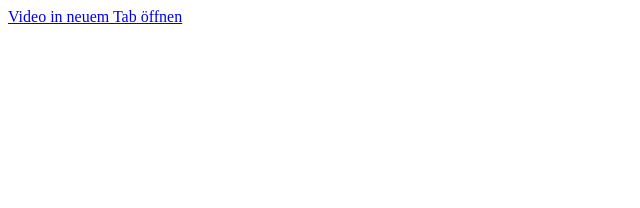
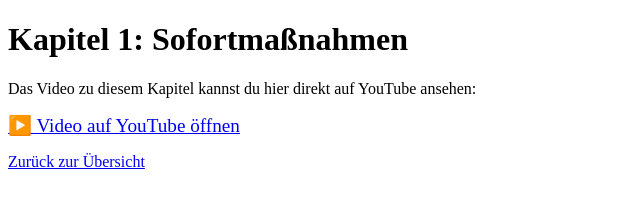
Before and after one commit to FlorianGrieme/SqlServerSchnellerMachen, a plain HTML site: page Videos/1.html in a window 1280 px wide. Shown: the whole page, without its empty margins (0-640 px from the left). Drawn offline with Linux system fonts and the light colour scheme.

Commit message:
Update 1.html

```diff
--- a/Videos/1.html
+++ b/Videos/1.html
@@ -1,3 +1,20 @@
-<p><a href="https://www.youtube.com/watch?v=KwMOfV0GVbs" target="_blank">
-  Video in neuem Tab öffnen
-</a></p>
+<!DOCTYPE html>
+<html lang="de">
+<head>
+  <meta charset="UTF-8">
+  <meta name="viewport" content="width=device-width, initial-scale=1.0">
+  <title>Kapitel 1 – Sofortmaßnahmen (Video)</title>
+</head>
+<body>
+  <h1>Kapitel 1: Sofortmaßnahmen</h1>
+  <p>Das Video zu diesem Kapitel kannst du hier direkt auf YouTube ansehen:</p>
+
+  <p>
+    <a href="https://www.youtube.com/watch?v=KwMOfV0GVbs" target="_blank" style="font-size: 1.2em;">
+      ▶️ Video auf YouTube öffnen
+    </a>
+  </p>
+
+  <p><a href="../index.html">Zurück zur Übersicht</a></p>
+</body>
+</html>
```
